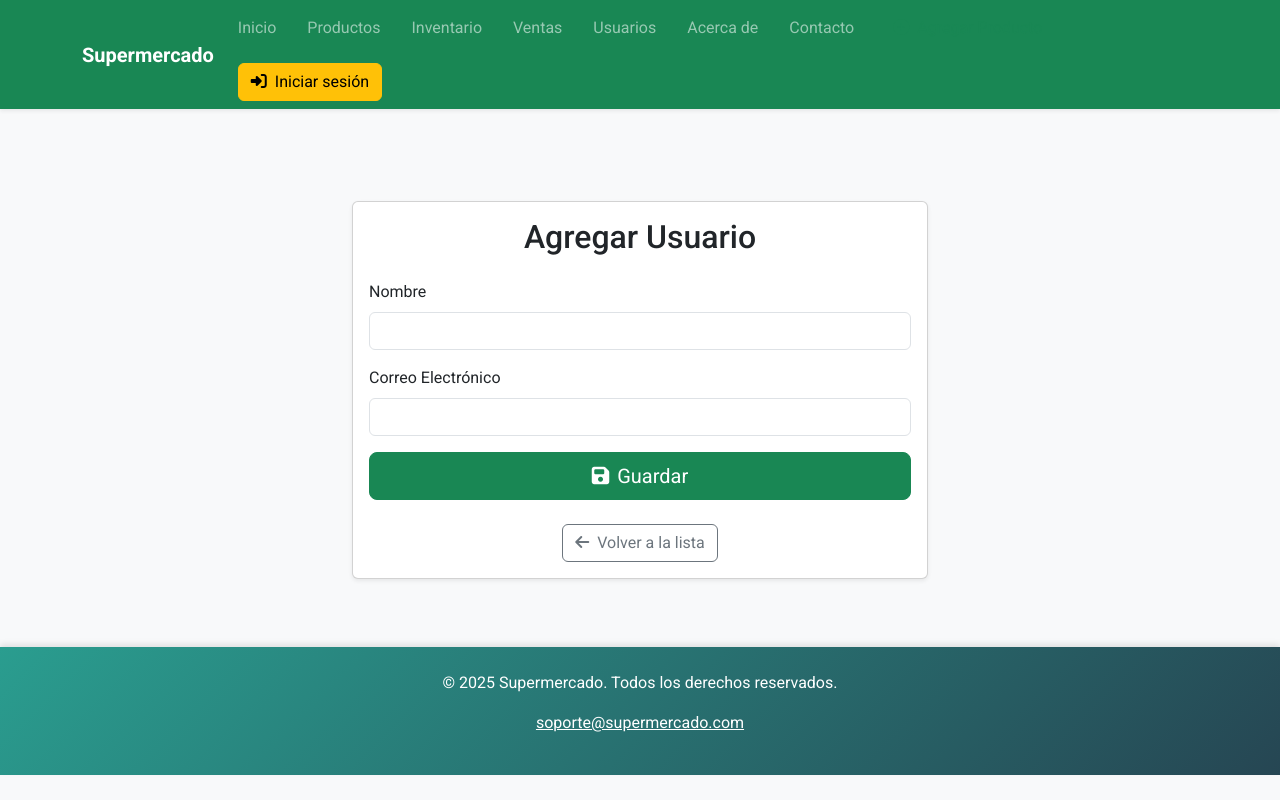
After one commit to alexpineda1088/https---github.com-alexpineda1088-https---github.com-alexpineda1088-nuevo-proyecto-flask, a Flask app: page /agregar_usuario in a window 1280 px wide. The commit adds this page. Run offline with Flask 3, Linux system fonts and the light colour scheme; some libraries are stand-ins or nearby versions.

Commit message:
actualizado

```diff
--- a/app.py
+++ b/app.py
@@ -1,6 +1,7 @@
-from flask import Flask, render_template, request, redirect, url_for, flash
+from flask import Flask, render_template, request, redirect, url_for, flash, session
 from Conexion.conexion import get_connection
 from datetime import date
+from werkzeug.security import generate_password_hash, check_password_hash
 
 app = Flask(__name__)
 app.secret_key = "supersecretkey"
@@ -13,64 +14,195 @@ def inicializar_db():
     if not conn:
         print("No se pudo conectar a MySQL")
         return
-    cursor = conn.cursor()
     try:
-        # Tabla productos
-        cursor.execute("""
-            CREATE TABLE IF NOT EXISTS productos (
-                id INT AUTO_INCREMENT PRIMARY KEY,
-                nombre VARCHAR(50) NOT NULL,
-                cantidad INT NOT NULL,
-                precio DECIMAL(10,2) NOT NULL
-            )
-        """)
-
-        # Tabla ventas
-        cursor.execute("""
-            CREATE TABLE IF NOT EXISTS ventas (
-                id INT AUTO_INCREMENT PRIMARY KEY,
-                producto VARCHAR(50) NOT NULL,
-                cantidad INT NOT NULL,
-                total DECIMAL(10,2) NOT NULL,
-                fecha DATE NOT NULL
-            )
-        """)
-
-        # Tabla usuarios
-        cursor.execute("""
-            CREATE TABLE IF NOT EXISTS usuarios (
-                id_usuario INT AUTO_INCREMENT PRIMARY KEY,
-                nombre VARCHAR(50) NOT NULL,
-                mail VARCHAR(100) NOT NULL UNIQUE,
-                password VARCHAR(255) NOT NULL
-            )
-        """)
-
-        # Inserción inicial de productos (solo si no hay registros)
-        cursor.execute("SELECT COUNT(*) FROM productos")
-        if cursor.fetchone()[0] == 0:
-            productos = [
-                ('Leche', 50, 1.20), ('Pan', 100, 0.80), ('Huevos', 200, 0.10),
-                ('Arroz', 150, 0.50), ('Frijoles', 80, 0.60), ('Azúcar', 120, 0.70),
-                ('Aceite', 60, 2.00)
-            ]
-            cursor.executemany(
-                "INSERT INTO productos (nombre, cantidad, precio) VALUES (%s, %s, %s)", productos
-            )
-
+        with conn.cursor() as cursor:
+            cursor.execute("""
+                CREATE TABLE IF NOT EXISTS productos (
+                    id INT AUTO_INCREMENT PRIMARY KEY,
+                    nombre VARCHAR(50) NOT NULL,
+                    cantidad INT NOT NULL,
+                    precio DECIMAL(10,2) NOT NULL
+                )
+            """)
+            cursor.execute("""
+                CREATE TABLE IF NOT EXISTS ventas (
+                    id INT AUTO_INCREMENT PRIMARY KEY,
+                    producto VARCHAR(50) NOT NULL,
+                    cantidad INT NOT NULL,
+                    total DECIMAL(10,2) NOT NULL,
+                    fecha DATE NOT NULL
+                )
+            """)
+            cursor.execute("""
+                CREATE TABLE IF NOT EXISTS usuarios (
+                    id_usuario INT AUTO_INCREMENT PRIMARY KEY,
+                    nombre VARCHAR(50) NOT NULL,
+                    mail VARCHAR(100) NOT NULL UNIQUE,
+                    password VARCHAR(255) NOT NULL
+                )
+            """)
+            cursor.execute("SELECT COUNT(*) FROM productos")
+            if cursor.fetchone()[0] == 0:
+                productos = [
+                    ('Leche', 50, 1.20), ('Pan', 100, 0.80), ('Huevos', 200, 0.10),
+                    ('Arroz', 150, 0.50), ('Frijoles', 80, 0.60), ('Azúcar', 120, 0.70),
+                    ('Aceite', 60, 2.00)
+                ]
+                cursor.executemany(
+                    "INSERT INTO productos (nombre, cantidad, precio) VALUES (%s, %s, %s)", productos
+                )
         conn.commit()
     except Exception as e:
         print("Error al inicializar la base de datos:", e)
     finally:
-        cursor.close()
         conn.close()
 
 # ------------------------------
-# Rutas principales
+# Ruta de prueba de conexión
+# ------------------------------
+@app.route('/test_db')
+def test_db():
+    conn = get_connection()
+    if conn:
+        conn.close()
+        return "✅ Conexión exitosa a la base de datos"
+    else:
+        return "❌ Error de conexión"
+
+# ------------------------------
+# Página principal
 # ------------------------------
 @app.route('/')
 def index():
     return render_template('index.html')
+
+@app.route('/about')
+def about():
+    return render_template('about.html')
+
+# ------------------------------
+# Contacto
+# ------------------------------
+@app.route('/contact', methods=['GET', 'POST'])
+def contact():
+    if request.method == 'POST':
+        nombre = request.form.get('nombre')
+        email = request.form.get('email')
+        mensaje = request.form.get('mensaje')
+        # Aquí podrías guardar el mensaje en la DB o enviarlo por correo
+        flash("¡Mensaje enviado correctamente!", "success")
+        return redirect(url_for('contact'))
+    return render_template('contact.html')
+
+# ------------------------------
+# Autenticación
+# ------------------------------
+@app.route('/login', methods=['GET', 'POST'])
+def login():
+    if request.method == 'POST':
+        mail = request.form.get('mail')
+        password = request.form.get('password')
+
+        conn = get_connection()
+        with conn.cursor(dictionary=True) as cursor:
+            cursor.execute("SELECT * FROM usuarios WHERE mail = %s", (mail,))
+            usuario = cursor.fetchone()
+        conn.close()
+
+        if usuario and check_password_hash(usuario['password'], password):
+            session['usuario'] = usuario['nombre']
+            flash("Inicio de sesión exitoso", "success")
+            return redirect(url_for('index'))
+        else:
+            flash("Credenciales incorrectas", "danger")
+            return redirect(url_for('login'))
+
+    return render_template('login.html')
+
+@app.route('/logout')
+def logout():
+    session.clear()
+    flash("Sesión cerrada", "info")
+    return redirect(url_for('index'))
+
+# ------------------------------
+# Usuarios
+# ------------------------------
+@app.route('/usuarios')
+def listar_usuarios():
+    conn = get_connection()
+    with conn.cursor(dictionary=True) as cursor:
+        cursor.execute("SELECT id_usuario, nombre, mail FROM usuarios")
+        usuarios = cursor.fetchall()
+    conn.close()
+    return render_template('usuarios.html', usuarios=usuarios)
+
+@app.route('/agregar_usuario', methods=['GET', 'POST'])
+def agregar_usuario():
+    if request.method == 'POST':
+        nombre = request.form.get('nombre')
+        mail = request.form.get('mail')
+        password = generate_password_hash("temporal123")
+
+        if not nombre or not mail:
+            flash("Todos los campos son obligatorios", "danger")
+            return redirect(url_for('agregar_usuario'))
+
+        conn = get_connection()
+        try:
+            with conn.cursor() as cursor:
+                cursor.execute(
+                    "INSERT INTO usuarios (nombre, mail, password) VALUES (%s, %s, %s)",
+                    (nombre, mail, password)
+                )
+            conn.commit()
+            flash("Usuario agregado correctamente", "success")
+            return redirect(url_for('listar_usuarios'))
+        except Exception as e:
+            flash(f"Error al agregar usuario: {e}", "danger")
+            return redirect(url_for('agregar_usuario'))
+        finally:
+            conn.close()
+
+    return render_template('usuario_form.html', usuario=None)
+
+@app.route('/editar_usuario/<int:id>', methods=['GET', 'POST'])
+def editar_usuario(id):
+    conn = get_connection()
+    with conn.cursor(dictionary=True) as cursor:
+        cursor.execute("SELECT * FROM usuarios WHERE id_usuario = %s", (id,))
+        usuario = cursor.fetchone()
+
+    if request.method == 'POST':
+        nombre = request.form.get('nombre')
+        mail = request.form.get('mail')
+
+        if not nombre or not mail:
+            flash("Todos los campos son obligatorios", "danger")
+            return redirect(url_for('editar_usuario', id=id))
+
+        with conn.cursor() as cursor:
+            cursor.execute(
+                "UPDATE usuarios SET nombre=%s, mail=%s WHERE id_usuario=%s",
+                (nombre, mail, id)
+            )
+        conn.commit()
+        conn.close()
+        flash("Usuario actualizado correctamente", "success")
+        return redirect(url_for('listar_usuarios'))
+
+    conn.close()
+    return render_template('usuario_form.html', usuario=usuario)
+
+@app.route('/eliminar_usuario/<int:id>')
+def eliminar_usuario(id):
+    conn = get_connection()
+    with conn.cursor() as cursor:
+        cursor.execute("DELETE FROM usuarios WHERE id_usuario = %s", (id,))
+    conn.commit()
+    conn.close()
+    flash("Usuario eliminado correctamente", "success")
+    return redirect(url_for('listar_usuarios'))
 
 # ------------------------------
 # Productos
@@ -78,10 +210,9 @@ def index():
 @app.route('/productos')
 def productos():
     conn = get_connection()
-    cursor = conn.cursor(dictionary=True)
-    cursor.execute("SELECT * FROM productos")
-    productos_db = cursor.fetchall()
-    cursor.close()
+    with conn.cursor(dictionary=True) as cursor:
+        cursor.execute("SELECT * FROM productos")
+        productos_db = cursor.fetchall()
     conn.close()
     return render_template('productos.html', productos_db=productos_db)
 
@@ -92,7 +223,7 @@ def agregar():
         cantidad = request.form.get('cantidad')
         precio = request.form.get('precio')
 
-        if not nombre or not cantidad or not precio:
+        if not all([nombre, cantidad, precio]):
             flash("Todos los campos son obligatorios", "danger")
             return redirect(url_for('agregar'))
 
@@ -104,13 +235,12 @@ def agregar():
             return redirect(url_for('agregar'))
 
         conn = get_connection()
-        cursor = conn.cursor()
-        cursor.execute(
-            "INSERT INTO productos (nombre, cantidad, precio) VALUES (%s, %s, %s)",
-            (nombre, cantidad, precio)
-        )
+        with conn.cursor() as cursor:
+            cursor.execute(
+                "INSERT INTO productos (nombre, cantidad, precio) VALUES (%s, %s, %s)",
+                (nombre, cantidad, precio)
+            )
         conn.commit()
-        cursor.close()
         conn.close()
         flash("Producto agregado correctamente", "success")
         return redirect(url_for('productos'))
@@ -123,10 +253,9 @@ def agregar():
 @app.route('/inventario')
 def inventario():
     conn = get_connection()
-    cursor = conn.cursor(dictionary=True)
-    cursor.execute("SELECT nombre, cantidad FROM productos")
-    inventario_db = cursor.fetchall()
-    cursor.close()
+    with conn.cursor(dictionary=True) as cursor:
+        cursor.execute("SELECT nombre, cantidad FROM productos")
+        inventario_db = cursor.fetchall()
     conn.close()
     return render_template('inventario.html', inventario_db=inventario_db)
 
@@ -136,10 +265,9 @@ def inventario():
 @app.route('/ventas')
 def ver_ventas():
     conn = get_connection()
-    cursor = conn.cursor(dictionary=True)
-    cursor.execute("SELECT * FROM ventas")
-    ventas = cursor.fetchall()
-    cursor.close()
+    with conn.cursor(dictionary=True) as cursor:
+        cursor.execute("SELECT * FROM ventas")
+        ventas = cursor.fetchall()
     conn.close()
     return render_template('ventas.html', ventas=ventas)
 
@@ -155,38 +283,43 @@ def registrar_venta():
         return redirect(url_for('productos'))
 
     conn = get_connection()
-    cursor = conn.cursor()
-    cursor.execute("SELECT cantidad, precio FROM productos WHERE nombre=%s", (producto,))
-    result = cursor.fetchone()
-    if not result:
-        flash("Producto no encontrado", "danger")
-        cursor.close()
-        conn.close()
+    try:
+        with conn.cursor() as cursor:
+            cursor.execute("SELECT cantidad, precio FROM productos WHERE nombre=%s", (producto,))
+            result = cursor.fetchone()
+            if not result:
+                flash("Producto no encontrado", "danger")
+                return redirect(url_for('productos'))
+
+            stock, precio_unitario = result
+
+            if cantidad > stock:
+                flash("Cantidad insuficiente en inventario", "danger")
+                return redirect(url_for('productos'))
+
+            total = precio_unitario * cantidad
+            hoy = date.today()
+
+            cursor.execute(
+                "INSERT INTO ventas (producto, cantidad, total, fecha) VALUES (%s, %s, %s, %s)",
+                (producto, cantidad, total, hoy)
+            )
+
+            cursor.execute(
+                "UPDATE productos SET cantidad = cantidad - %s WHERE nombre = %s",
+                (cantidad, producto)
+            )
+
+        conn.commit()
+        flash("Venta registrada correctamente", "success")
+        return redirect(url_for('ver_ventas'))
+
+    except Exception as e:
+        flash(f"Error al registrar la venta: {e}", "danger")
         return redirect(url_for('productos'))
 
-    stock, precio_unitario = result
-    if cantidad > stock:
-        flash("Cantidad insuficiente en inventario", "danger")
-        cursor.close()
+    finally:
         conn.close()
-        return redirect(url_for('productos'))
-
-    total = precio_unitario * cantidad
-    hoy = date.today()
-
-    cursor.execute(
-        "INSERT INTO ventas (producto, cantidad, total, fecha) VALUES (%s, %s, %s, %s)",
-        (producto, cantidad, total, hoy)
-    )
-    cursor.execute(
-        "UPDATE productos SET cantidad = cantidad - %s WHERE nombre = %s",
-        (cantidad, producto)
-    )
-    conn.commit()
-    cursor.close()
-    conn.close()
-    flash("Venta registrada correctamente", "success")
-    return redirect(url_for('ver_ventas'))
 
 # ------------------------------
 # Reporte de Ventas
@@ -194,16 +327,19 @@ def registrar_venta():
 @app.route('/reporte')
 def reporte():
     conn = get_connection()
-    cursor = conn.cursor(dictionary=True)
-    cursor.execute("SELECT * FROM ventas")
-    ventas = cursor.fetchall()
-    cursor.close()
+    with conn.cursor(dictionary=True) as cursor:
+        cursor.execute("""
+            SELECT producto, SUM(cantidad) as total_cantidad, SUM(total) as total_ventas
+            FROM ventas
+            GROUP BY producto
+        """)
+        reporte_db = cursor.fetchall()
     conn.close()
-    return render_template('reporte.html', ventas=ventas)
+    return render_template('reporte.html', reporte_db=reporte_db)
 
 # ------------------------------
-# Inicialización
+# Ejecutar la app
 # ------------------------------
-if __name__ == '__main__':
+if __name__ == "__main__":
     inicializar_db()
     app.run(debug=True)
--- a/templates/layout.html
+++ b/templates/layout.html
@@ -4,12 +4,19 @@
     <meta charset="UTF-8">
     <meta name="viewport" content="width=device-width, initial-scale=1.0">
     <title>Supermercado</title>
+
     <!-- Bootstrap 5 CSS -->
     <link href="https://cdn.jsdelivr.net/npm/bootstrap@5.3.0/dist/css/bootstrap.min.css" rel="stylesheet">
+
     <!-- Google Fonts -->
     <link href="https://fonts.googleapis.com/css2?family=Roboto:wght@400;500;700&display=swap" rel="stylesheet">
+
+    <!-- Font Awesome -->
+    <script src="https://kit.fontawesome.com/a076d05399.js" crossorigin="anonymous"></script>
+
     <!-- Estilos personalizados -->
     <link rel="stylesheet" href="{{ url_for('static', filename='css/styles.css') }}">
+
     <style>
         body {
             font-family: 'Roboto', sans-serif;
@@ -31,11 +38,13 @@
     </style>
 </head>
 <body>
+
     <!-- Navbar -->
-    <nav class="navbar navbar-expand-lg navbar-dark bg-success shadow-sm">
+    <nav class="navbar navbar-expand-lg navbar-dark bg-success shadow-sm" role="navigation" aria-label="Menú principal">
         <div class="container">
             <a class="navbar-brand" href="{{ url_for('index') }}">Supermercado</a>
-            <button class="navbar-toggler" type="button" data-bs-toggle="collapse" data-bs-target="#navbarNav">
+            <button class="navbar-toggler" type="button" data-bs-toggle="collapse" data-bs-target="#navbarNav"
+                    aria-controls="navbarNav" aria-expanded="false" aria-label="Alternar navegación">
                 <span class="navbar-toggler-icon"></span>
             </button>
             <div class="collapse navbar-collapse" id="navbarNav">
@@ -50,29 +59,63 @@
                         <a class="nav-link" href="{{ url_for('inventario') }}">Inventario</a>
                     </li>
                     <li class="nav-item">
-                        <a class="nav-link" href="{{ url_for('about') }}">About</a>
+                        <a class="nav-link" href="{{ url_for('ver_ventas') }}">Ventas</a>
+                    </li>
+                    <li class="nav-item">
+                        <a class="nav-link" href="{{ url_for('listar_usuarios') }}">Usuarios</a>
+                    </li>
+                    <li class="nav-item">
+                        <a class="nav-link" href="{{ url_for('about') }}">Acerca de</a>
                     </li>
                     <li class="nav-item">
                         <a class="nav-link" href="{{ url_for('contact') }}">Contacto</a>
                     </li>
                     <li class="nav-item ms-lg-2 mt-2 mt-lg-0">
-                        <a class="nav-link btn btn-light text-success btn-add" href="{{ url_for('add_product') }}">
-                            ➕ Agregar Producto
+                        <a class="nav-link btn btn-light text-success btn-add" href="{{ url_for('agregar') }}" title="Agregar nuevo producto">
+                            <i class="fas fa-plus-circle me-2"></i>Agregar Producto
                         </a>
                     </li>
+                    {% if 'usuario' in session %}
+                        <li class="nav-item ms-lg-2 mt-2 mt-lg-0">
+                            <a class="btn btn-danger" href="{{ url_for('logout') }}">
+                                <i class="fas fa-sign-out-alt me-1"></i> Cerrar sesión
+                            </a>
+                        </li>
+                    {% else %}
+                        <li class="nav-item ms-lg-2 mt-2 mt-lg-0">
+                            <a class="btn btn-warning" href="{{ url_for('login') }}">
+                                <i class="fas fa-sign-in-alt me-1"></i> Iniciar sesión
+                            </a>
+                        </li>
+                    {% endif %}
                 </ul>
             </div>
         </div>
     </nav>
 
-    <!-- Contenido de cada página -->
-    <main class="container mt-4">
+    <!-- Mensajes Flash -->
+    <div class="container mt-3">
+        {% with messages = get_flashed_messages(with_categories=true) %}
+            {% if messages %}
+                {% for category, message in messages %}
+                    <div class="alert alert-{{ category }} alert-dismissible fade show" role="alert">
+                        {{ message }}
+                        <button type="button" class="btn-close" data-bs-dismiss="alert" aria-label="Close"></button>
+                    </div>
+                {% endfor %}
+            {% endif %}
+        {% endwith %}
+    </div>
+
+    <!-- Contenido principal -->
+    <main class="container mt-4" role="main">
         {% block content %}{% endblock %}
     </main>
 
     <!-- Footer -->
     <footer class="text-white text-center py-4 mt-5">
-        &copy; 2025 Supermercado. Todos los derechos reservados.
+        <p>&copy; 2025 Supermercado. Todos los derechos reservados.</p>
+        <p><a href="mailto:soporte@supermercado.com" class="text-white text-decoration-underline">soporte@supermercado.com</a></p>
     </footer>
 
     <!-- Bootstrap 5 JS -->
--- /dev/null
+++ b/templates/usuario_form.html
@@ -0,0 +1,38 @@
+{% extends 'layout.html' %}
+
+{% block content %}
+<div class="container mt-5" style="max-width: 600px;">
+    <div class="card shadow-sm">
+        <div class="card-body">
+            <h2 class="card-title text-center mb-4">
+                {% if usuario %}Editar Usuario{% else %}Agregar Usuario{% endif %}
+            </h2>
+
+            <form method="post">
+                <div class="mb-3">
+                    <label for="nombre" class="form-label">Nombre</label>
+                    <input type="text" class="form-control" id="nombre" name="nombre"
+                           value="{{ usuario.nombre if usuario else '' }}" required>
+                </div>
+                <div class="mb-3">
+                    <label for="mail" class="form-label">Correo Electrónico</label>
+                    <input type="email" class="form-control" id="mail" name="mail"
+                           value="{{ usuario.mail if usuario else '' }}" required>
+                </div>
+
+                <div class="d-grid">
+                    <button type="submit" class="btn btn-success btn-lg">
+                        <i class="fas fa-save me-2"></i>Guardar
+                    </button>
+                </div>
+            </form>
+
+            <div class="mt-4 text-center">
+                <a href="{{ url_for('listar_usuarios') }}" class="btn btn-outline-secondary">
+                    <i class="fas fa-arrow-left me-2"></i>Volver a la lista
+                </a>
+            </div>
+        </div>
+    </div>
+</div>
+{% endblock %}
```
Also changed, not shown: Conexion/conexion.py (+4 -5 lines), templates/agregar_usuario.html (+44 -7 lines), templates/contact.html (added, +38 -0 lines), templates/index.html (+18 -9 lines), templates/usuarios.html (+50 -12 lines), Conexion/-init-.py (added), templates/editar.html (added).
